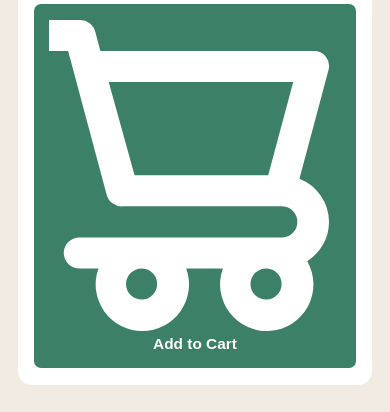
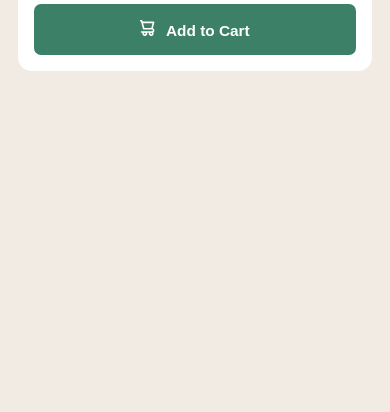
Before and after one commit to wyliemickelson/product-preview-card-component, a plain HTML site: page index.html in a window 390 px wide. Shown: the part 586-998 px from the top of the page. After the commit the page ends 844 px from the top, so only its background shows below. Drawn offline with Linux system fonts and the light colour scheme.

Commit message:
fixed mobile bug where image would stretch vertically

```diff
--- a/style.css
+++ b/style.css
@@ -76,6 +76,7 @@ h1 {
 
 .btnIcon {
   margin-right: 0.5rem;
+  max-width: 15px;
 }
 
 @media (min-width: 42em) {
```
